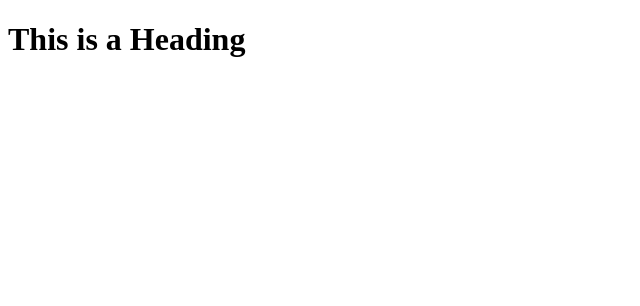
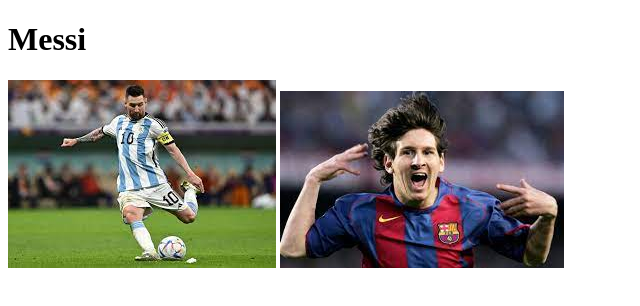
Before and after one commit to ReubenThomasJohn/terraform-beginner-bootcamp-2023, a website: page public/index.html in a window 1280 px wide. Shown: the whole page, without its empty margins (0-640 px from the left). Drawn offline with Linux system fonts and the light colour scheme.

```diff
--- a/public/index.html
+++ b/public/index.html
@@ -3,9 +3,11 @@
 <head>
     <meta charset="UTF-8">
     <meta name="viewport" content="width=device-width, initial-scale=1.0">
-    <title>My HTML Page</title>
+    <title>Random</title>
 </head>
 <body>
-    <h1>This is a Heading</h1>
+    <h1>Messi</h1>
+    <img src="/assets/download.jpg"/>
+    <img src="/assets/messi.jpg"/>
 </body>
 </html>
```
Also changed, not shown: journal/week1.md (+8 -0 lines), .gitpod.yml, public/assets/download.jpg (added), public/assets/messi.jpg (added), 5 other files.
